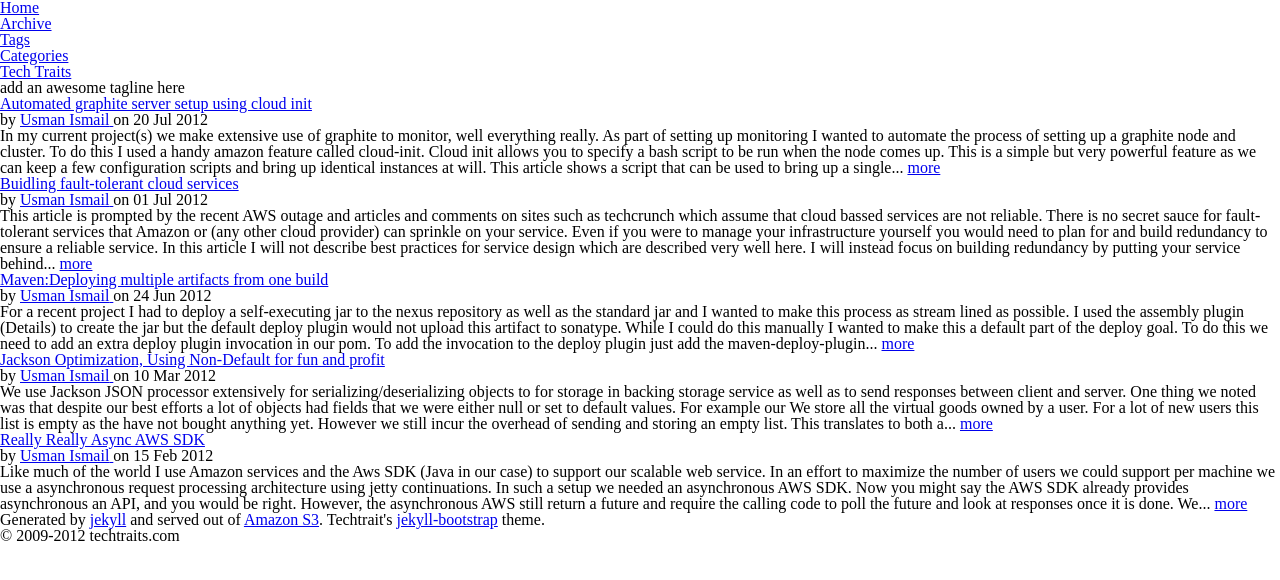
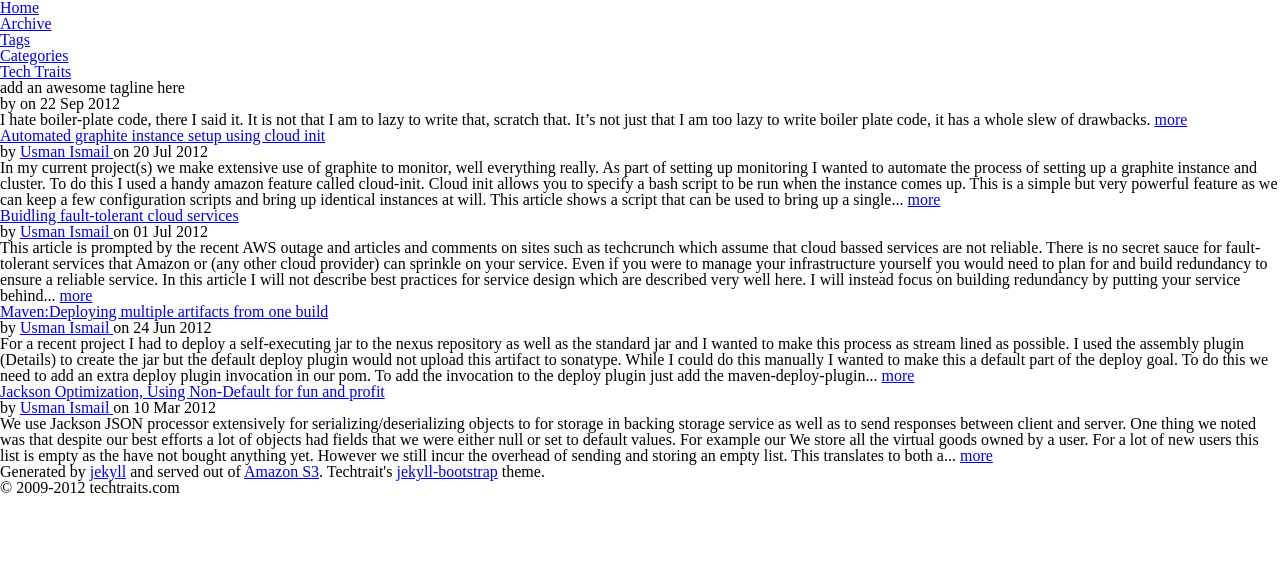
Before and after one commit to techtraits/techtraits-blog, a Jekyll site: the page built from index.md, in a window 1280 px wide. Shown: the top 580 px of the page. Built offline with Jekyll 4.4.1, drawn with Linux system fonts in a browser that asks for light colours; nearby versions of some CDN libraries; library files that are not in the unit come from our copies.

Commit message:
Adding article about lombok

```diff
--- a/_posts/2012-07-20-Automated-graphite-instance-setup-using-cloud-init.markdown
+++ b/_posts/2012-07-20-Automated-graphite-instance-setup-using-cloud-init.markdown
@@ -1,6 +1,6 @@
 ---
 layout: post
-title: Automated graphite server setup using cloud init
+title: Automated graphite instance setup using cloud init
 date: 2012-07-20 17:05:41
 author: usman
 categories:
@@ -14,12 +14,12 @@
 
 ---
 
-In my current project(s) we make extensive use of graphite to monitor, well everything really. As part of setting up monitoring I wanted to automate the process of setting up a graphite node and cluster. To do this I used a handy amazon feature called cloud-init. Cloud init allows you to specify a bash script to be run when the node comes up. This is a simple but very powerful feature as we can keep a few configuration scripts and bring up identical instances at will. This article shows a script that can be used to bring up a single node graphite server.
+In my current project(s) we make extensive use of graphite to monitor, well everything really. As part of setting up monitoring I wanted to automate the process of setting up a graphite instance and cluster. To do this I used a handy amazon feature called cloud-init. Cloud init allows you to specify a bash script to be run when the instance comes up. This is a simple but very powerful feature as we can keep a few configuration scripts and bring up identical instances at will. This article shows a script that can be used to bring up a single instance graphite server.
 
 
 ### Cloud Init ###
 
-For the purposes of this article I am assuming you are familiar with the EC2 Console and with launching instances using the "Classic Wizard" you will be taken to the menu shown below. Here you can specify the benign sounding User Data value either as text of as a file. The user data field however is not some arbitrary metadata but instead the it can contain a cloud init initialization script. The script specified here is run automatically on instance launch. From the menu above select the As File option and upload the graphite initialization script and you are done a fully configured graphite instance will be up shortly. You maybe thinking "I don't have a graphite initialization script" fear not, read on and we shall create one.
+For the purposes of this article I am assuming you are familiar with the EC2 Console and with launching instances using the "Classic Wizard" you will be taken to the menu shown below. Here you can specify the benign sounding User Data value either as text of as a file. The user data field however is not some arbitrary metadata but instead the it can contain a cloud init initialization script. The script specified here is run automatically on instance launch. From the menu above select the As File option and upload the graphite initialization script and you are done a fully configured graphite instance will be up shortly. You maybe thinking "I don't have a graphite initialization script" fear not, The script needed to bring up a graphite instance on a standard amazon ami can be found below.
 
 ![User Data](/assets/images/user_data.png)
 
--- /dev/null
+++ b/_posts/2012-09-22-Lombok--Boiler-plate-code-without-the-boiler-plate-code.markdown
@@ -0,0 +1,15 @@
+---
+layout: post
+title: Lombok: Boiler-plate code without the boiler plate code
+date: 2012-09-22 04:42:18
+author: usman
+categories:
+- Programming
+tags:
+- Java
+- Programming
+
+---
+
+I hate boiler-plate code, there I said it. It is not that I am to lazy to write that, scratch that. It's not *just* that I am too lazy to write boiler plate code, it has a whole slew of drawbacks.
+<!--more-->
```
Also changed, not shown: README.md, assets/images/eclipse_methods.png (added).
